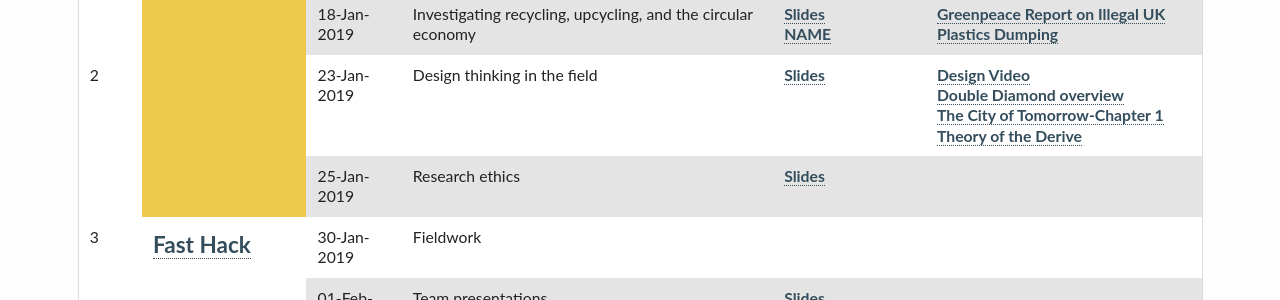
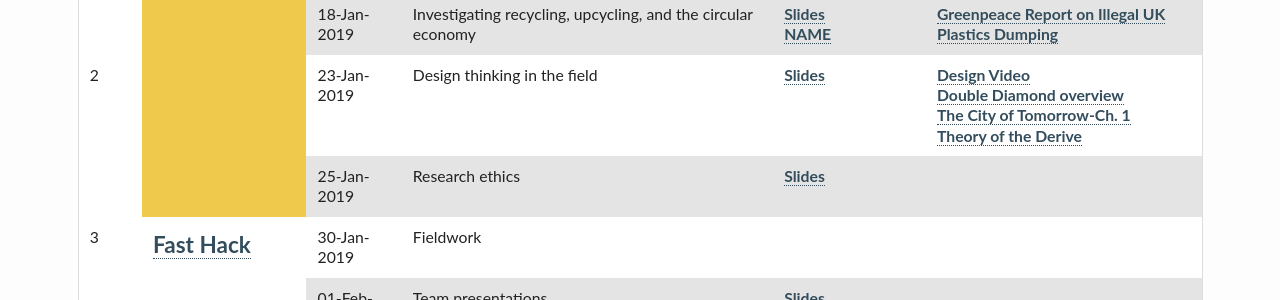
Before and after one commit to edinburghlivinglab/ddc, a Jekyll site: the page built from pages/syllabus.md, in a window 1280 px wide and 900 px high, scrolled down 823 px. Shown: the part 154-454 px from the top of the window. Built offline with Jekyll 4.4.1, drawn with Linux system fonts in a browser that asks for light colours.

Commit message:
Update syllabus.md

```diff
--- a/pages/syllabus.md
+++ b/pages/syllabus.md
@@ -101,7 +101,7 @@
 
                 </td>
                 <td><a href="https://youtu.be/JF2xaxjrQ7g">Design Video</a><br/>
-                <a href="http://www.thecreativeindustries.co.uk/uk-creative-overview/news-and-views/view-what-is-design-and-why-it-matters">Double Diamond overview</a><br/><a href="https://www.scribd.com/document/384155848/The-City-of-Tomorrow-Sensors-Networks-Hackers-And-the-Future-of-Urban-Life">The City of Tomorrow-Chapter 1</a><br/><a href="http://www.tbook.constantvzw.org/wp-content/derivedebord.pdf">Theory of the Derive</a>
+                <a href="http://www.thecreativeindustries.co.uk/uk-creative-overview/news-and-views/view-what-is-design-and-why-it-matters">Double Diamond overview</a><br/><a href="https://www.scribd.com/document/384155848/The-City-of-Tomorrow-Sensors-Networks-Hackers-And-the-Future-of-Urban-Life">The City of Tomorrow-Ch. 1</a><br/><a href="http://www.tbook.constantvzw.org/wp-content/derivedebord.pdf">Theory of the Derive</a>
                 </td>
             </tr>
             <tr>
```
